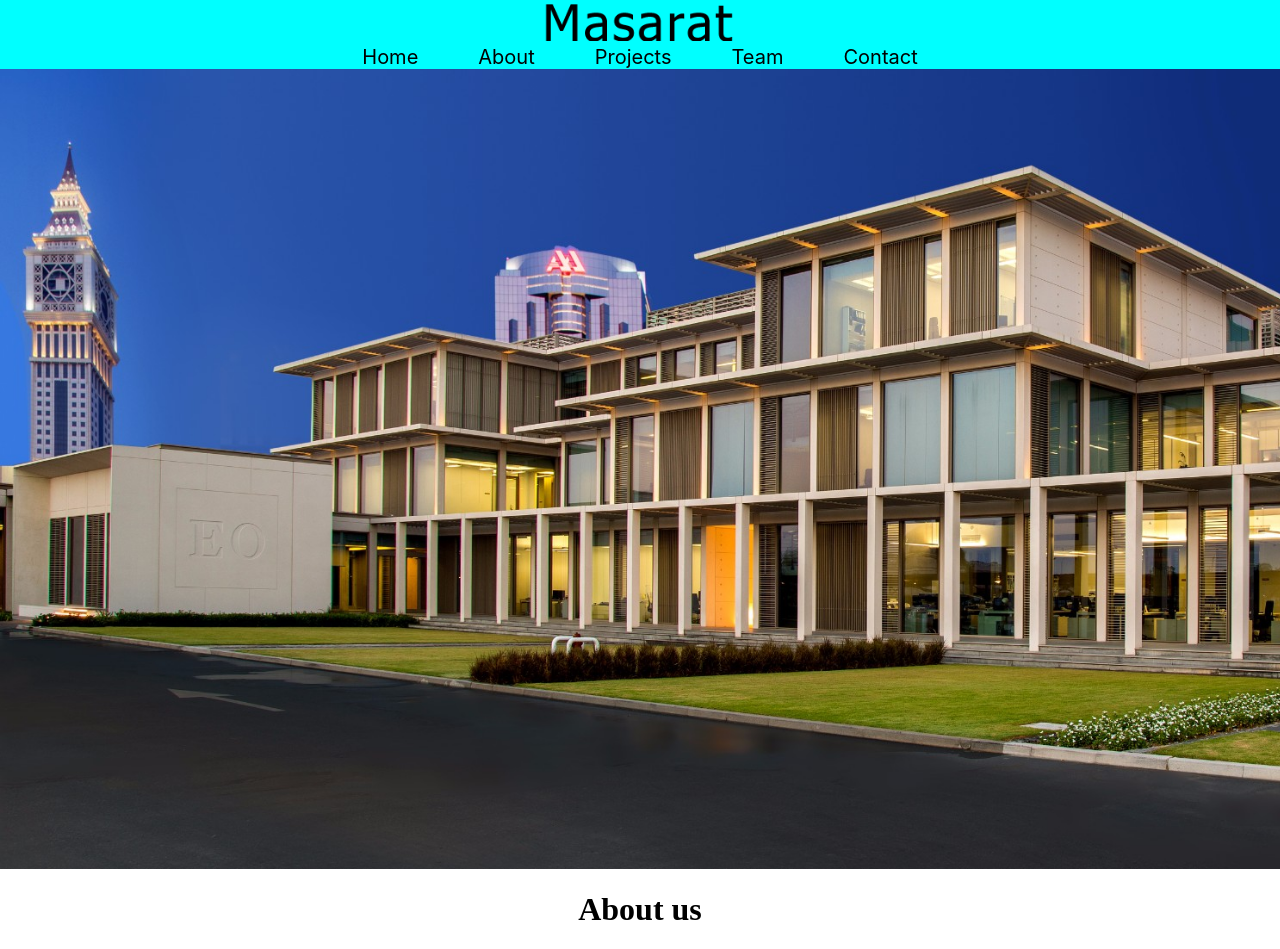
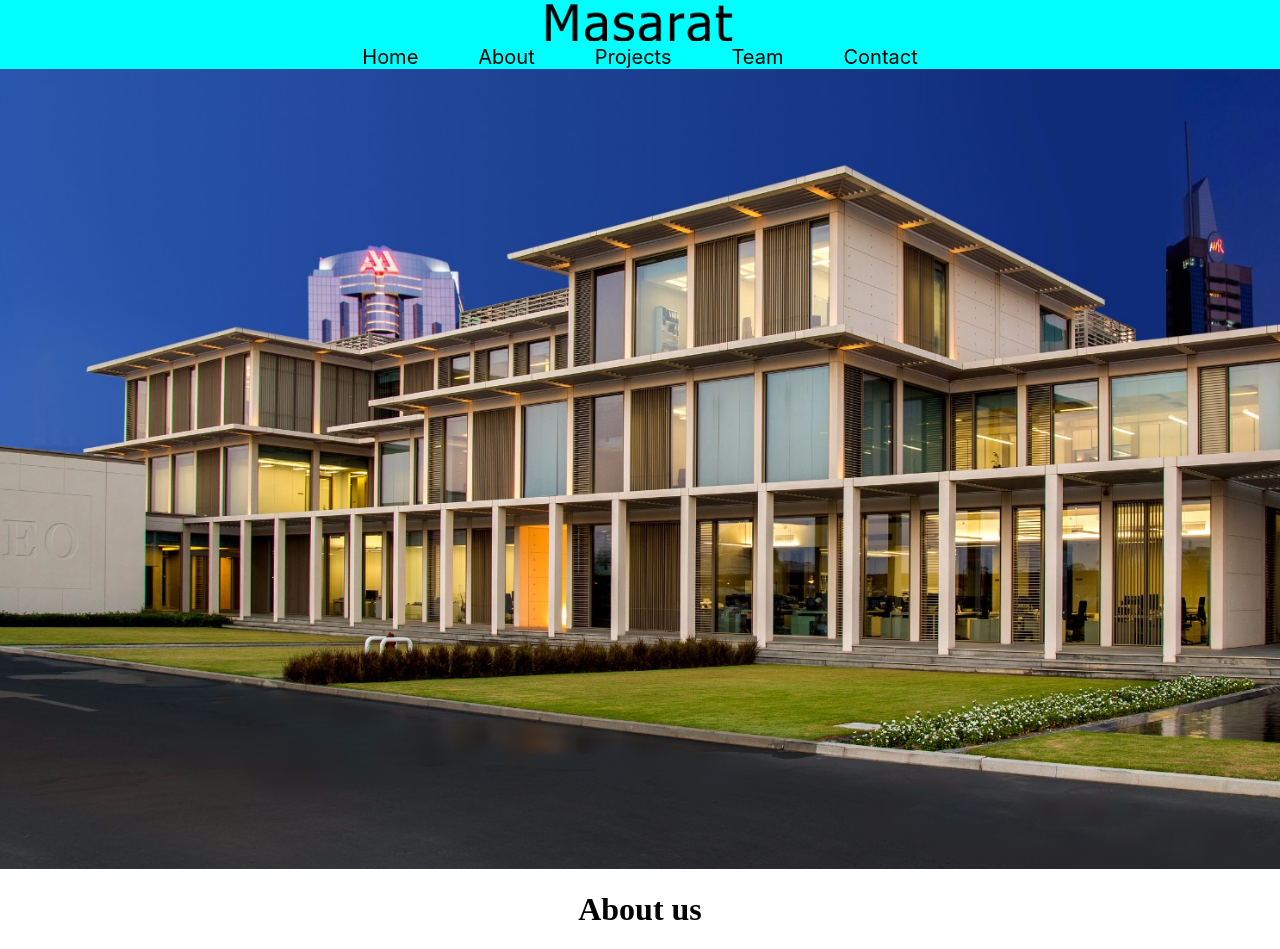
Before and after one commit to ajarara/masaratoffice, a React (Create React App) app: page / in a window 1280 px wide. Built offline with nearby package versions, Linux system fonts and the light colour scheme.

Commit message:
Swap out image size based on viewport height

```diff
--- a/src/App.css
+++ b/src/App.css
@@ -1,6 +1,7 @@
 .App-header {
   min-height: 100vh;
-  background-size: contain;
+  background-size: cover;
+  background-position: center;
   display: flex;
   flex-direction: column;
   align-items: left;
@@ -10,10 +11,18 @@
   font-family: "sans-serif";
   background-image: url("Image/Background.jpg");
   background-repeat: no-repeat;
-  background-attachment: fixed;
-  background-size: cover;
   position: relative;
 }
+
+.App-mobile-header {
+    min-height: 55vh;
+    background-position: center;
+    background-image: url("Image/Background.jpg");
+    background-repeat: no-repeat;
+    background-size: cover;
+    position: relative;
+}
+
 
 
 .navigation {
--- a/src/App.tsx
+++ b/src/App.tsx
@@ -18,7 +18,6 @@ const useStyles = makeStyles ({
   },
   drawerItem: {
   },
-
 })
 
 const FullTabView = () => {
@@ -67,13 +66,17 @@ const App = () => {
   const theme = useTheme();
   const aboveLarge = useMediaQuery(theme.breakpoints.up('lg'));
 
+  const className = aboveLarge
+    ? "App-header"
+    : "App-mobile-header";
+
   return (
     <div className="App">
       {aboveLarge
         ? <FullTabView />
         : <MinimizedTabView />
       }
-      <header className="App-header">
+      <header className={className}>
 
       </header>
       <body className="body">
```
